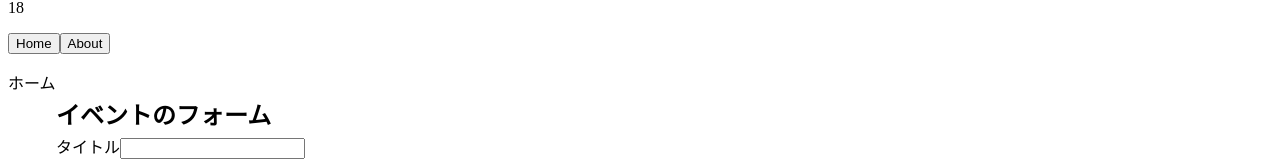
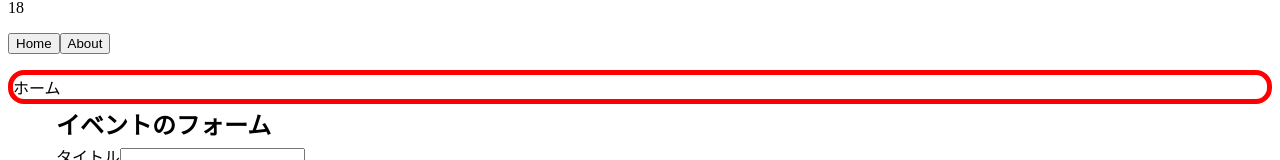
Before and after one commit to nydev2020/vue_test, a Vue app: page / in a window 1280 px wide. Shown: the part 148-308 px from the top of the page. Built offline with nearby package versions, Linux system fonts and the light colour scheme.

Commit message:
directiveのローカル登録

```diff
--- a/src/components/Home.vue
+++ b/src/components/Home.vue
@@ -1,3 +1,22 @@
 <template>
-  <p v-border>ホーム</p>
+  <p v-border:doted.round.shodow="'5px'">ホーム</p>
 </template>
+
+<script>
+export default {
+  // カスタムディレクティブのローカル登録
+  directives: {
+    border: function(el, binding) {
+      el.style.border = "solid red 2px";
+      el.style.borderWidth = binding.value;
+      el.style.borderStyle = binding.arg;
+      if (binding.modifiers) {
+        el.style.borderRadius = "1rem";
+      }
+      if (binding.modifiers) {
+        el.style.boxShodow = "0 3px 5px rgba(0, 0, 0, 0.5)";
+      }
+    }
+  }
+};
+</script>
--- a/src/main.js
+++ b/src/main.js
@@ -6,24 +6,22 @@ import LikeNumber from "./components/LikeNumber"
 Vue.config.productionTip = false
 //コンポーネントのグローバル登録
 Vue.component('LikeNumber', LikeNumber);
+
 //カスタムディレクティブのグローバル登録
-Vue.directive("border", {
-  bind(el, binding, vnode) {
+// Vue.directive("border", {
+  // bind(el, binding, vnode) {
     // ディレクティブが初めて対象の要素に紐づいたとき
-  },
-  inserted() {
-    // 親NODEに挿入された時
-  },
-  update() {
+  // },
+  // update(el, binding, vnode) {
     // コンポーネントが更新される度、子コンポーネントが更新される前
-  },
-  componentUpdated() {
-    // コンポーネントが更新される度、子コンポーンとが更新された後
-  },
-  unbind() {
-    // ディレクティブが紐付いている要素から取り除かれた時
-  },
-});
+  // },
+// });
+
+// bindとupdateは頻出しやすいので省略記法が用意されている
+// Vue.directive("border", function(el, binding) {
+//   el.style.border = "solid black 2px";
+//   el.style.borderWidth = binding.value;
+// });
 
 new Vue({
   render: h => h(App),
```
